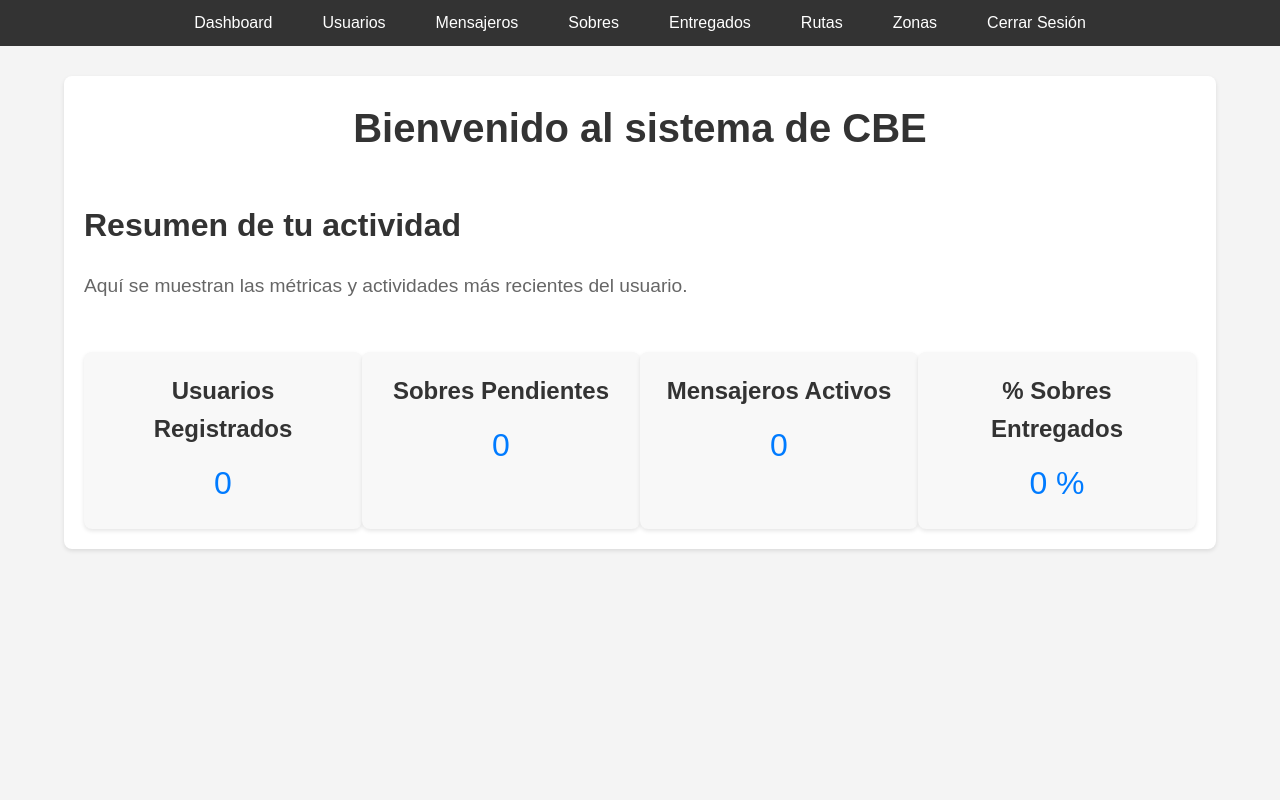
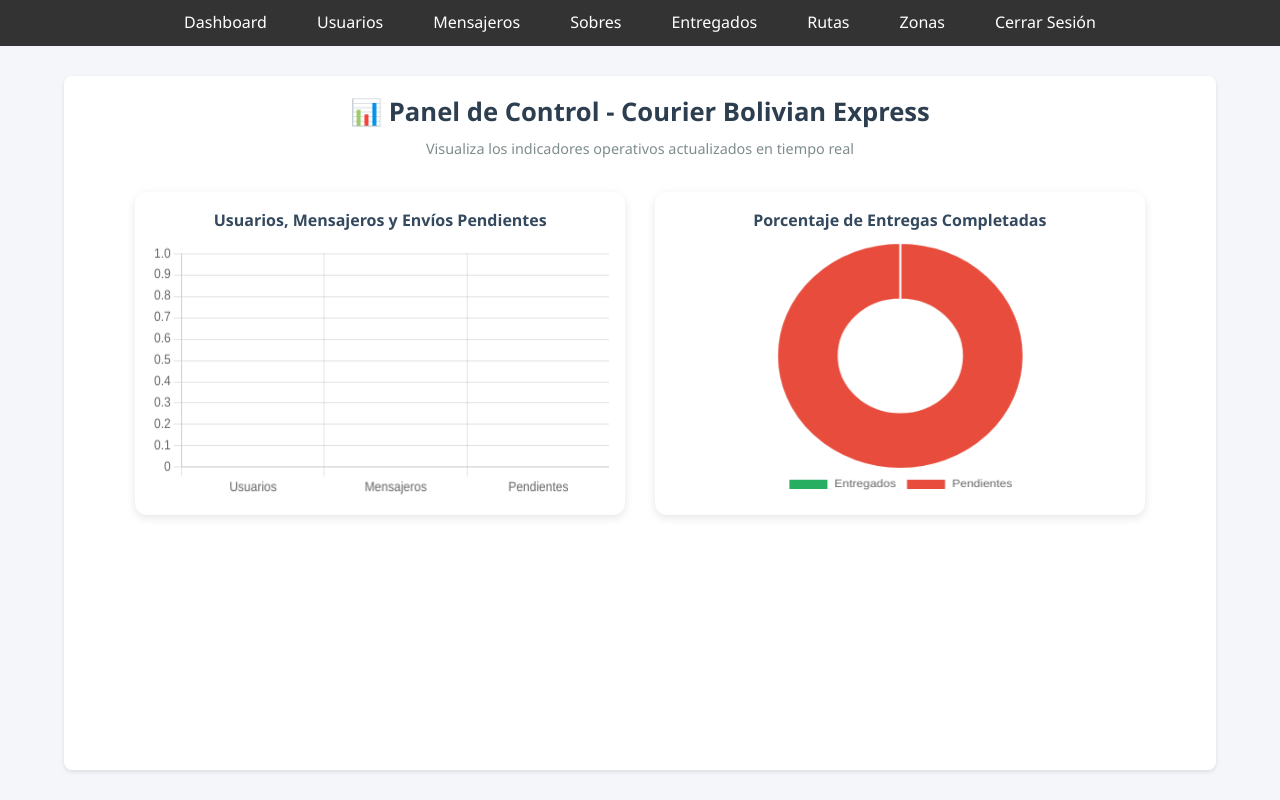
Before and after one commit to gabo05gabriel/courier_cbe, a Django app: page /usuarios/home/ in a window 1280 px wide. Run offline with Django 5.2, Linux system fonts and the light colour scheme; data that the repository does not hold is empty.

Commit message:
dashboard interactivo

```diff
--- a/usuarios/templates/usuarios/home.html
+++ b/usuarios/templates/usuarios/home.html
@@ -2,46 +2,192 @@
 <!DOCTYPE html>
 <html lang="es">
 <head>
+    <meta charset="UTF-8">
+    <meta name="viewport" content="width=device-width, initial-scale=1.0">
+    <title>Dashboard - CBE</title>
     <link rel="stylesheet" href="{% static 'css/base/_reset.css' %}">
     <link rel="stylesheet" href="{% static 'css/main.css' %}">
-    <meta charset="UTF-8">
-    <meta name="viewport" content="width=device-width, initial-scale=1.0">
-    <title>Dashboard - Página de inicio</title>
+
+    <style>
+        /* ======== ESTILO GENERAL ======== */
+        body {
+            margin: 0;
+            height: 100vh;
+            overflow-x: hidden;
+            display: flex;
+            flex-direction: column;
+            background: #f5f6fa;
+            font-family: 'Segoe UI', sans-serif;
+        }
+
+        .dashboard-container {
+            flex: 1;
+            display: flex;
+            flex-direction: column;
+            align-items: center;
+            justify-content: flex-start;
+            text-align: center;
+            padding: 1rem 2rem;
+            box-sizing: border-box;
+            max-width: 100vw;
+        }
+
+        .header {
+            margin-bottom: 1rem;
+        }
+
+        h1 {
+            font-size: 1.6rem;
+            color: #2c3e50;
+            margin: 0;
+        }
+
+        h3 {
+            font-size: 1rem;
+            color: #34495e;
+            margin-bottom: 0.5rem;
+        }
+
+        p {
+            font-size: 0.9rem;
+            color: #7f8c8d;
+            margin: 0.3rem 0 1rem;
+        }
+
+        /* ======== CONTENEDOR DE GRÁFICOS ======== */
+        .charts-row {
+            display: flex;
+            justify-content: center;
+            align-items: stretch;
+            gap: 30px;
+            width: 100%;
+            flex-wrap: wrap;
+        }
+
+        .chart-box {
+            flex: 1;
+            max-width: 45%;
+            min-width: 320px;
+            background: #fff;
+            border-radius: 12px;
+            box-shadow: 0 3px 10px rgba(0,0,0,0.1);
+            padding: 1rem;
+            display: flex;
+            flex-direction: column;
+            align-items: center;
+            transition: transform 0.3s ease;
+        }
+
+        .chart-box:hover {
+            transform: scale(1.02);
+        }
+
+        /* 🔹 Evita crecimiento infinito y mantiene proporción */
+        .chart-box canvas {
+            width: 100% !important;
+            height: auto !important;
+            aspect-ratio: 16 / 9;
+            max-height: 280px;
+        }
+
+        /* ======== RESPONSIVE ======== */
+        @media (max-width: 1024px) {
+            h1 { font-size: 1.4rem; }
+            .chart-box { max-width: 48%; }
+            .chart-box canvas { max-height: 260px; }
+        }
+
+        @media (max-width: 900px) {
+            body { overflow-y: auto; height: auto; }
+            .charts-row { flex-direction: column; align-items: center; }
+            .chart-box { max-width: 90%; margin-bottom: 20px; }
+            .chart-box canvas { max-height: 250px; }
+        }
+
+        @media (max-width: 500px) {
+            h1 { font-size: 1.2rem; }
+            .chart-box { padding: 0.8rem; }
+            .chart-box canvas { max-height: 220px; }
+        }
+    </style>
 </head>
+
 <body>
-    <!-- Navbar -->
     {% include 'includes/navbar.html' %}
 
     <div class="dashboard-container">
-        <div class="welcome-section">
-            <h1>Bienvenido al sistema de CBE</h1>
+        <div class="header">
+            <h1>📊 Panel de Control - Courier Bolivian Express</h1>
+            <p>Visualiza los indicadores operativos actualizados en tiempo real</p>
         </div>
 
-        <!-- Contenido principal del Dashboard -->
-        <div class="dashboard-content">
-            <h2>Resumen de tu actividad</h2>
-            <p>Aquí se muestran las métricas y actividades más recientes del usuario.</p>
-
-            <div class="metrics">
-                <div class="metric">
-                    <h3>Usuarios Registrados</h3>
-                    <p>{{ usuarios_count }}</p>
-                </div>
-                <div class="metric">
-                    <h3>Sobres Pendientes</h3>
-                    <p>{{ envios_pendientes }}</p>
-                </div>
-                <div class="metric">
-                    <h3>Mensajeros Activos</h3>
-                    <p>{{ mensajeros_activos }}</p>
-                </div>
-                <div class="metric">
-                    <h3>% Sobres Entregados</h3>
-                    <p>{{ porcentaje_entregados }} %</p>
-                </div>
+        <div class="charts-row">
+            <div class="chart-box">
+                <h3>Usuarios, Mensajeros y Envíos Pendientes</h3>
+                <canvas id="generalChart"></canvas>
+            </div>
+            <div class="chart-box">
+                <h3>Porcentaje de Entregas Completadas</h3>
+                <canvas id="entregasChart"></canvas>
             </div>
         </div>
     </div>
 
+    <script src="https://cdn.jsdelivr.net/npm/chart.js"></script>
+    <script>
+        fetch("{% url 'usuarios:home_data' %}")
+            .then(res => res.json())
+            .then(data => {
+                // === Gráfico de barras ===
+                const generalCtx = document.getElementById('generalChart').getContext('2d');
+                new Chart(generalCtx, {
+                    type: 'bar',
+                    data: {
+                        labels: ['Usuarios', 'Mensajeros', 'Pendientes'],
+                        datasets: [{
+                            label: 'Cantidad',
+                            data: [
+                                data.usuarios_count,
+                                data.mensajeros_activos,
+                                data.envios_pendientes
+                            ],
+                            backgroundColor: ['#3498db', '#2ecc71', '#f39c12']
+                        }]
+                    },
+                    options: {
+                        responsive: true,
+                        maintainAspectRatio: true, // 🔹 mantiene proporción estable
+                        plugins: { legend: { display: false } },
+                        scales: { y: { beginAtZero: true } }
+                    }
+                });
+
+                // === Gráfico circular ===
+                const entregasCtx = document.getElementById('entregasChart').getContext('2d');
+                new Chart(entregasCtx, {
+                    type: 'doughnut',
+                    data: {
+                        labels: ['Entregados', 'Pendientes'],
+                        datasets: [{
+                            data: [data.porcentaje_entregados, 100 - data.porcentaje_entregados],
+                            backgroundColor: ['#27ae60', '#e74c3c']
+                        }]
+                    },
+                    options: {
+                        responsive: true,
+                        maintainAspectRatio: true,
+                        plugins: {
+                            legend: { position: 'bottom' },
+                            tooltip: {
+                                callbacks: {
+                                    label: ctx => `${ctx.label}: ${ctx.parsed.toFixed(2)}%`
+                                }
+                            }
+                        }
+                    }
+                });
+            })
+            .catch(err => console.error("Error cargando datos:", err));
+    </script>
 </body>
 </html>
```
